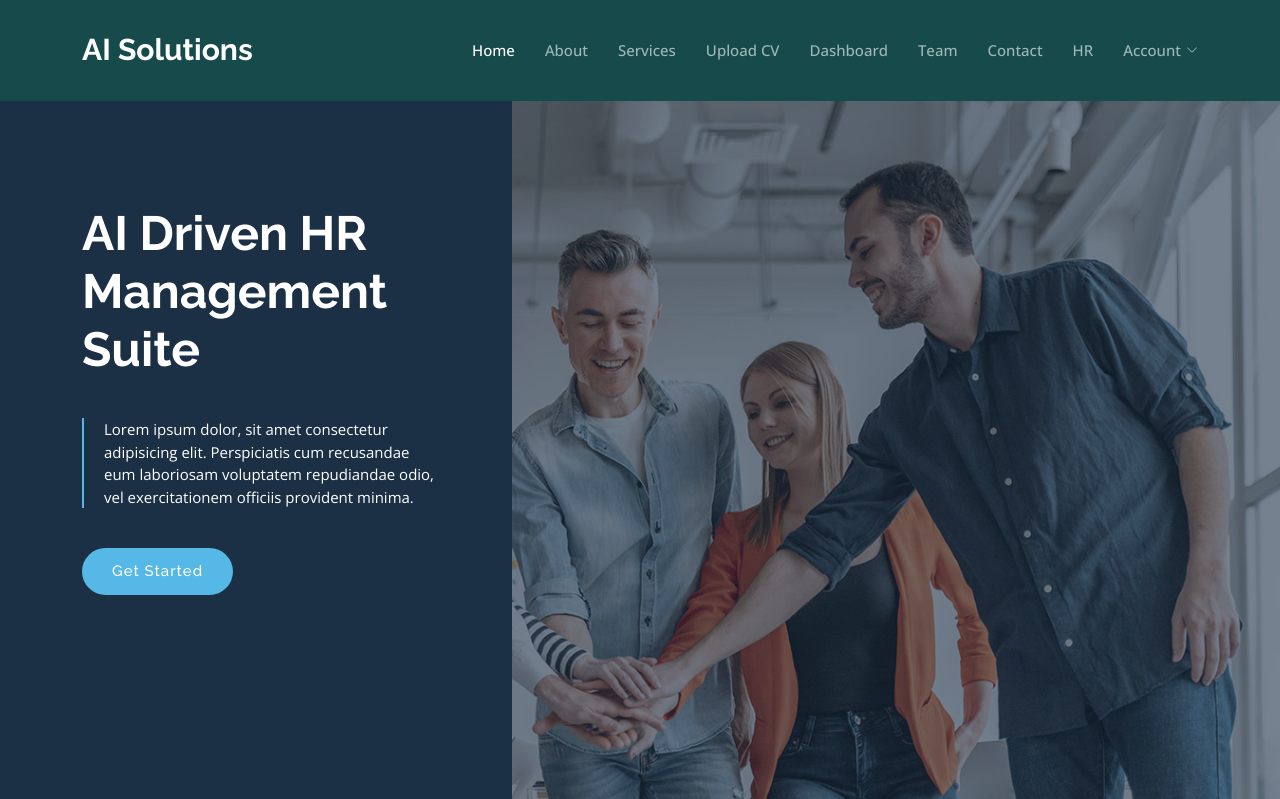
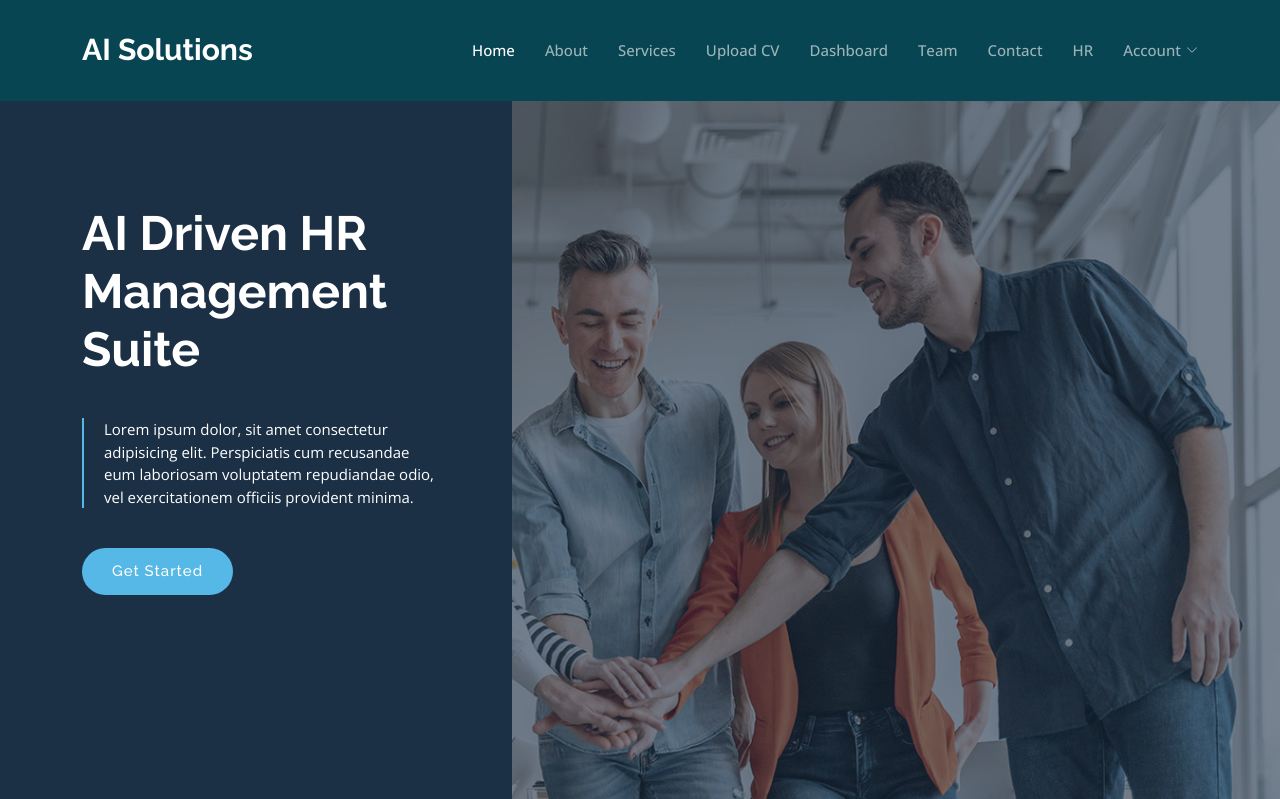
Before and after one commit to mohdfarazwase/hr_management, a Django app: page / in a window 1280 px wide. Shown: the top 799 px of the page. Run offline with Django 5.2, Linux system fonts and the light colour scheme; some libraries are stand-ins or nearby versions.

Commit message:
changes..

```diff
--- a/assets/css/main.css
+++ b/assets/css/main.css
@@ -236,7 +236,7 @@ section {
   transition: all 0.5s;
   z-index: 997;
   padding: 24px 0;
-  background-color: rgb(23, 75, 75);
+  background-color: rgb(8, 69, 82);
 }
 
 @media (max-width: 1200px) {
```
